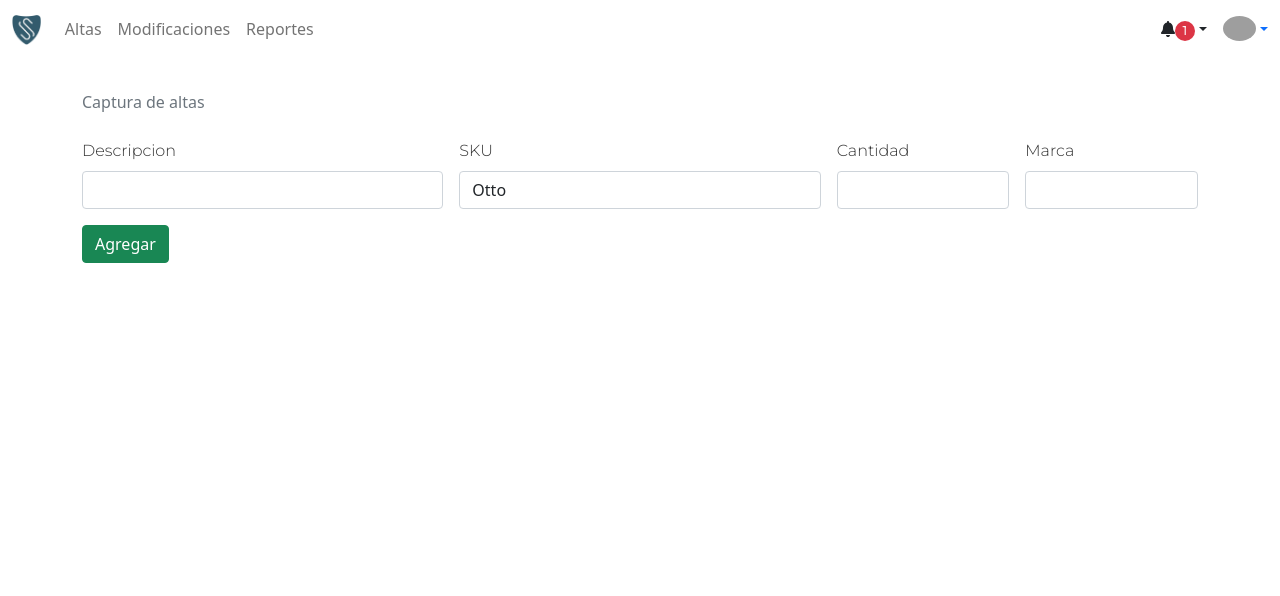
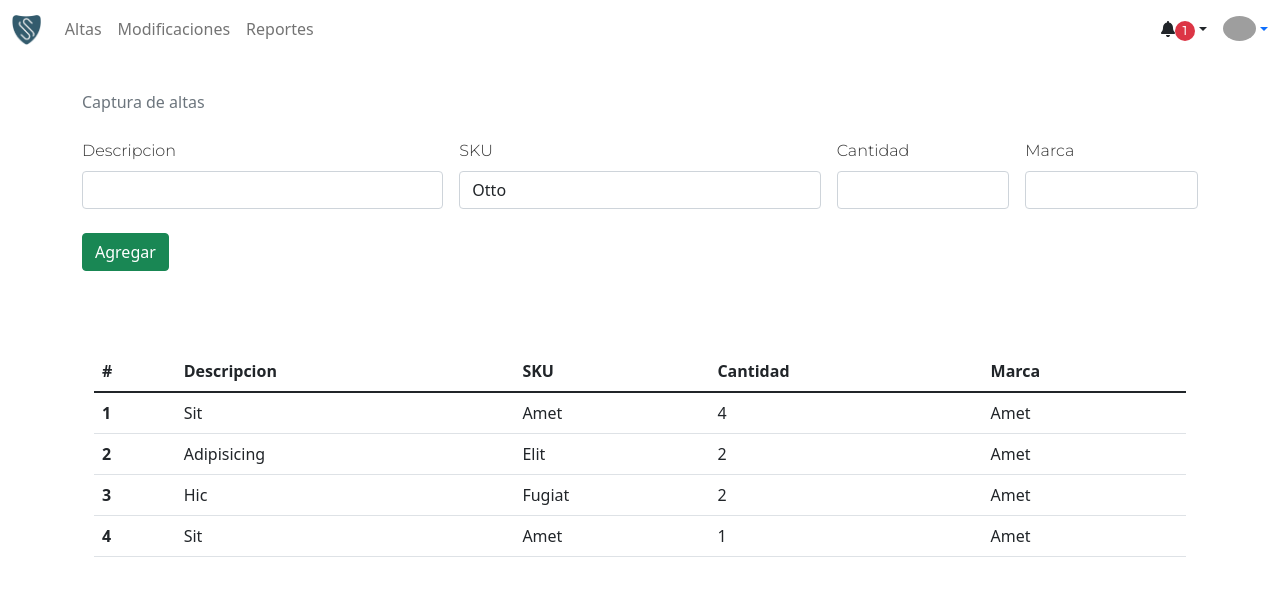
Before and after one commit to alejandrolugo107/proyecto_u3, a React (Create React App) app: page /main in a window 1280 px wide. Shown: the top 596 px of the page. Built offline with nearby package versions, Linux system fonts and the light colour scheme; grey boxes are pictures that could not be loaded.

Commit message:
Table added

```diff
--- a/src/components/Altas.js
+++ b/src/components/Altas.js
@@ -1,3 +1,4 @@
+import Tabla_Altas from "./Tabla_Altas"
 
 
 function Altas() {
@@ -37,9 +38,12 @@ function Altas() {
                 </div>
 
                 <div class="col-12">
-                    <button class="btn btn-success" type="submit">Agregar</button>
+                    <button class="btn btn-success my-2" type="submit">Agregar</button>
                 </div>
-            </form>
+          </form>
+
+          <br />
+          <Tabla_Altas/>
       </div>
 
   )
--- /dev/null
+++ b/src/components/Tabla_Altas.js
@@ -0,0 +1,53 @@
+import React from 'react'
+import {faTimes} from '@fortawesome/free-solid-svg-icons'
+import { FontAwesomeIcon } from '@fortawesome/react-fontawesome'
+
+function Tabla_Altas() {
+  return (
+      <div className='container mt-5'>
+          <table class="table align-middle">
+                <thead>
+                    <tr>
+                    <th scope="col">#</th>
+                    <th scope="col">Descripcion</th>
+                    <th scope="col">SKU</th>
+                    <th scope="col">Cantidad</th>
+                    <th scope="col">Marca</th>
+                    </tr>
+                </thead>
+                <tbody>
+                    <tr>
+                    <th scope="row">1</th>
+                    <td>Sit</td>
+                    <td>Amet</td>
+                    <td>4</td>
+                    <td>Amet</td>
+                    </tr>
+                    <tr>
+                    <th scope="row">2</th>
+                    <td>Adipisicing</td>
+                    <td>Elit</td>
+                    <td>2</td>
+                    <td>Amet</td>
+                    </tr>
+                    <tr>
+                    <th scope="row">3</th>
+                    <td>Hic</td>
+                    <td>Fugiat</td>
+                    <td>2</td>
+                    <td>Amet</td>
+                    </tr>
+                    <tr>
+                    <th scope="row">4</th>
+                    <td>Sit</td>
+                    <td>Amet</td>
+                    <td>1</td>
+                    <td>Amet</td>
+                  </tr>
+                </tbody>
+            </table>
+    </div>
+  )
+}
+
+export default Tabla_Altas
```
